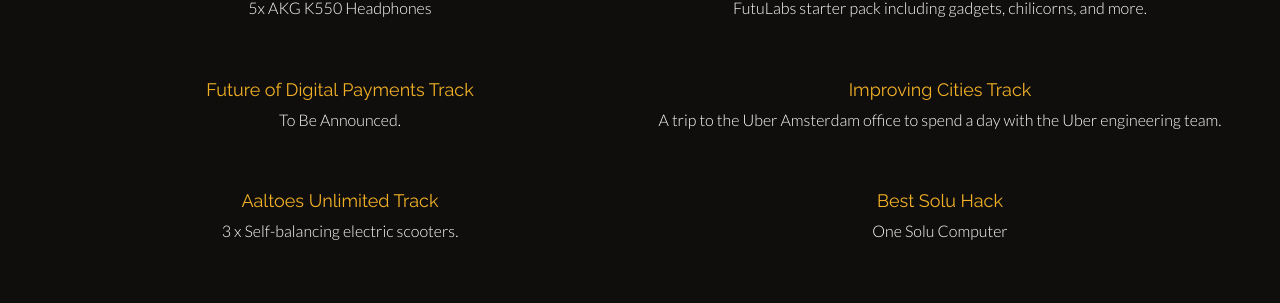
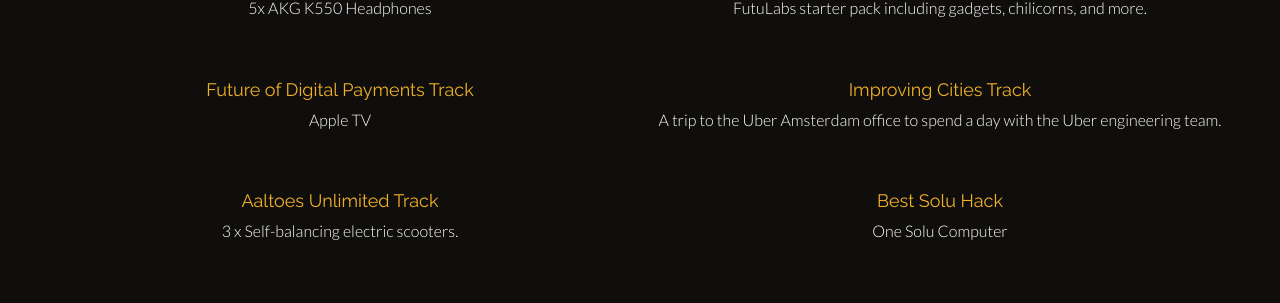
Before and after one commit to junctionasia/junctionasia.github.io, a Jekyll site: the page built from prizes.html, in a window 1280 px wide and 900 px high, scrolled down 449 px. Shown: the part 150-453 px from the top of the window. Built offline with Jekyll 4.4.1, drawn with Linux system fonts in a browser that asks for light colours; nearby versions of some CDN libraries.

Commit message:
Updated prizes

```diff
--- a/prizes.html
+++ b/prizes.html
@@ -43,7 +43,7 @@
             <div class="row">
                 <div class="col-md-6 text-center">
                     <h4>Future of Digital Payments Track</h4>
-                    <p>To Be Announced.</p>
+                    <p>Apple TV</p>
                 </div>
                 <div class="col-md-6 text-center">
                     <h4>Improving Cities Track</h4>
```
